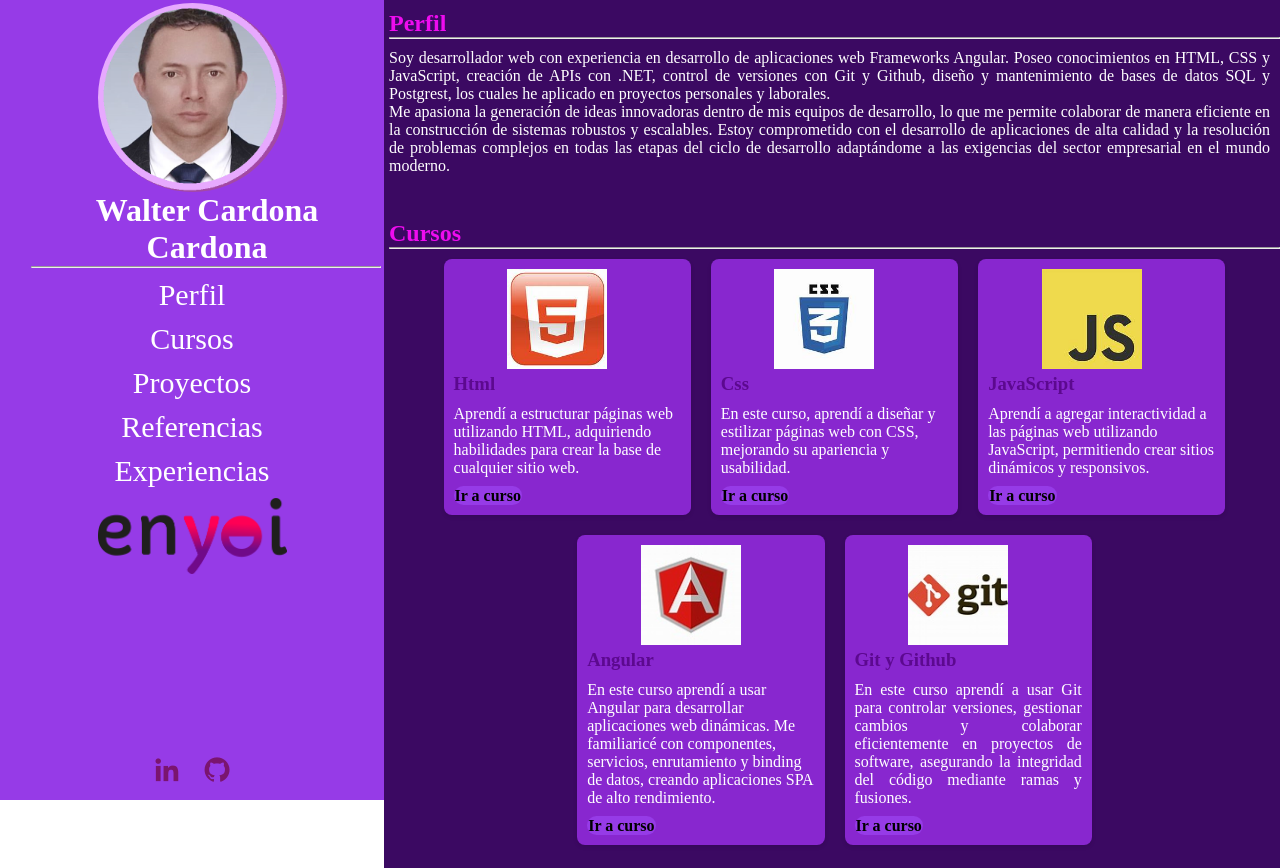
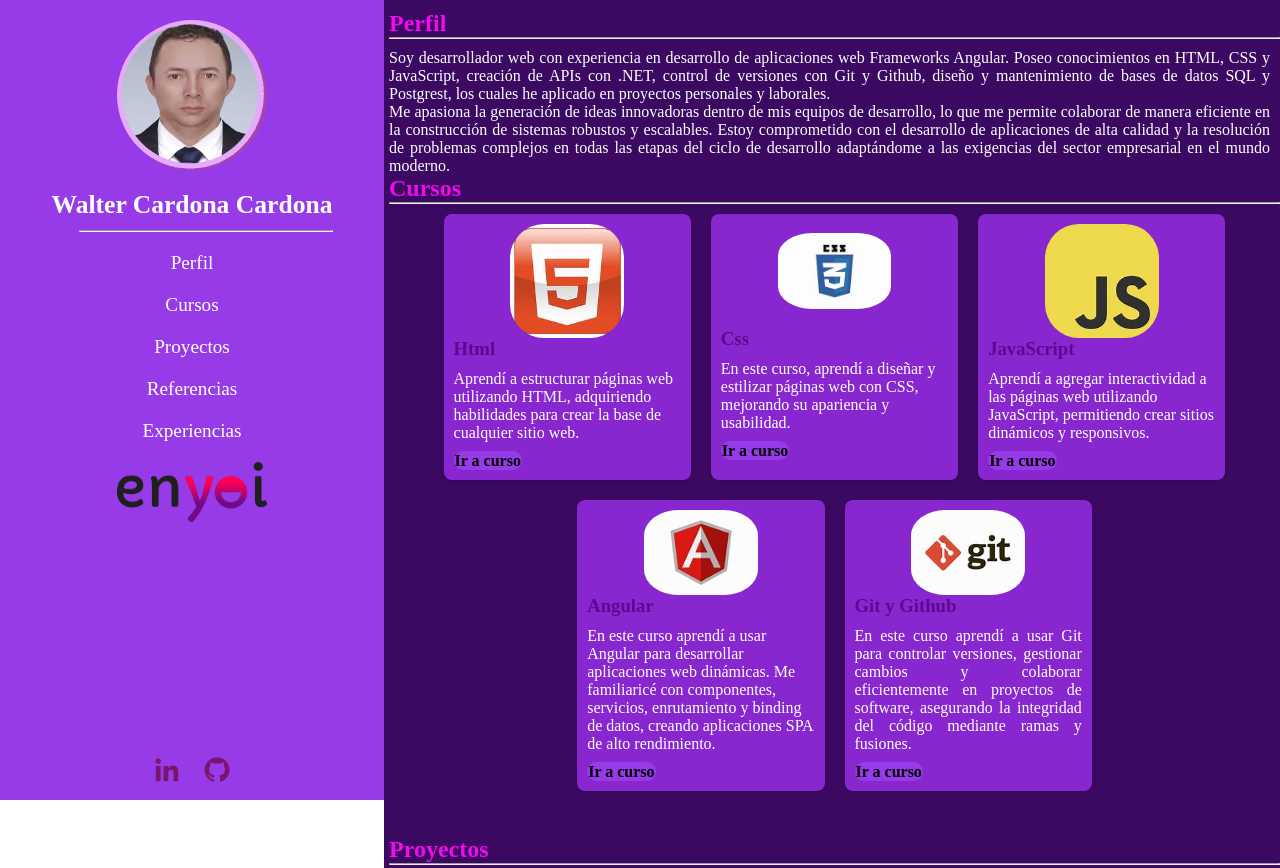
Before and after one commit to cardona0216/portafolio_enyoi, a plain HTML site: page index.html in a window 1280 px wide. Shown: the top 868 px of the page. Drawn offline with nearby package versions, Linux system fonts and the light colour scheme.

Commit message:
ajustes en estilos de la pagina

```diff
--- a/index.html
+++ b/index.html
@@ -17,17 +17,17 @@
             </div>
 
             <div class="container-name-profile">
-                <h1 class="name-profile" style="color: white;">Walter Cardona Cardona</h1>
+                <h1 class="name-profile">Walter Cardona Cardona</h1>
                 <hr style="margin-left: 28px;">
             </div>
 
             <nav class="navbar-profile">
-                <ul class="display-left">
-                    <li><a style="color: white;" href="#section-profile">Perfil</a></li>
-                    <li><a style="color: white;" href="#section-cursos">Cursos</a></li>
-                    <li><a style="color: white;" href="#section-projects">Proyectos</a></li>
-                    <li><a style="color: white;" href="#section-references">Referencias</a></li>
-                    <li><a style="color: white;" href="#section-experiences">Experiencias</a></li>
+                <ul>
+                    <li><a href="#section-profile">Perfil</a></li>
+                    <li><a href="#section-cursos">Cursos</a></li>
+                    <li><a href="#section-projects">Proyectos</a></li>
+                    <li><a href="#section-references">Referencias</a></li>
+                    <li><a href="#section-experiences">Experiencias</a></li>
                 </ul>
             </nav>
 
@@ -66,15 +66,15 @@
                 </p>
             </section>
 
-            <section  id="section-cursos" class="section-info section-projects">
+            <section  id="section-cursos" class="section-info section-project">
                 <h2>Cursos</h2>
                 <hr>
                 <div class="container-cursos">
                     <div class="card-cursos">
-                        <div class="container-img-card">
-                            <img  src="/assets/img/html.jpg" alt="">
+                        <div class="container-img-card" >
+                            <img class="img-card"  src="/assets/img/html.jpg" alt="">
                         </div>
-                        <div class="card-description-card">
+                        <div class="card-description-card" >
                             <h3>Html</h3>
                             <p>
                                 Aprendí a estructurar páginas web utilizando HTML, adquiriendo habilidades para crear la base de cualquier sitio web.
@@ -84,7 +84,7 @@
                     </div>
                     <div class="card-cursos">
                         <div class="container-img-card">
-                            <img style="width: 100px; height: 100px;" src="/assets/img/css.png" alt="">
+                            <img class="img-card" src="/assets/img/css.png" alt="">
                         </div>
                         <div class="card-description-card">
                             <h3>Css</h3>
@@ -96,7 +96,7 @@
                     </div>
                     <div class="card-cursos">
                         <div class="container-img-card">
-                            <img style="width: 100px; height: 100px;" src="/assets/img/js.png" alt="">
+                            <img class="img-card" src="/assets/img/js.png" alt="">
                         </div>
                         <div class="card-description-card">
                             <h3>JavaScript</h3>
@@ -108,7 +108,7 @@
                     </div>
                     <div class="card-cursos">
                         <div class="container-img-card">
-                            <img style="width: 100px; height: 100px;" src="/assets/img/angular.jpg" alt="">
+                            <img class="img-card" src="/assets/img/angular.jpg" alt="">
                         </div>
                         <div class="card-description-card">
                             <h3>Angular</h3>
@@ -121,7 +121,7 @@
                     </div>
                     <div class="card-cursos">
                         <div class="container-img-card">
-                            <img style="width: 100px; height: 100px;" src="/assets/img/git.png" alt="">
+                            <img class="img-card" src="/assets/img/git.png" alt="">
                         </div>
                         <div class="card-description-card">
                             <h3>Git y Github</h3>
@@ -143,8 +143,8 @@
                 <hr>
                 <div class="container-cards">
                     <div class="card-project">
-                        <div class="container-img-card">
-                            <img  src="/assets/img/proyectos.jpg" alt="">
+                        <div class="container-img-proyectos">
+                            <img class="img-card-proyectos" src="/assets/img/proyectos.jpg" alt="">
                         </div>
                         <div class="card-description-card">
                             <h3>Pagina web</h3>
@@ -155,8 +155,8 @@
                         </div>
                     </div>
                     <div class="card-project">
-                        <div class="container-img-card">
-                            <img style="width: 100px; height: 100px;" src="/assets/img/blog.jpg" alt="">
+                        <div class="container-img-proyectos">
+                            <img class="img-card-proyectos" src="/assets/img/blog.jpg" alt="">
                         </div>
                         <div class="card-description-card">
                             <h3>Blog</h3>
@@ -167,8 +167,8 @@
                         </div>
                     </div>
                     <div class="card-project">
-                        <div class="container-img-card">
-                            <img style="width: 100px; height: 100px;" src="/assets/img/api.jpg" alt="">
+                        <div class="container-img-proyectos">
+                            <img class="img-card-proyectos" src="/assets/img/api.jpg" alt="">
                         </div>
                         <div class="card-description-card">
                             <h3>Api</h3>
@@ -179,8 +179,8 @@
                         </div>
                     </div>
                     <div class="card-project">
-                        <div class="container-img-card">
-                            <img style="width: 100px; height: 100px;" src="/assets/img/crud.jpg" alt="">
+                        <div class="container-img-proyectos">
+                            <img class="img-card-proyectos" src="/assets/img/crud.jpg" alt="">
                         </div>
                         <div class="card-description-card">
                             <h3>Crud Angular</h3>
@@ -221,7 +221,7 @@
                     </div>
                 </div>
             </section>
-            <section id="section-experiences" class="section-projects">
+            <section id="section-experiences" class="section-project">
                 <h2>Experiencia</h2>
                 <hr>
                 <div class="section-experiencia" >
--- a/styles/left.css
+++ b/styles/left.css
@@ -1,10 +1,9 @@
 
 
 
-.left-container{
+.left-container {
     width: 30%;
     height: 100%;
-    /* background: linear-gradient(90deg, var(--terciary-color) 38%,  var(--first-color) 100%); */
     background: var(--first-color);
     display: flex;
     flex-direction: column;
@@ -12,16 +11,29 @@
     position: fixed;
     top: 0;
     justify-content: space-between;
-
+    padding: 10px;
+    box-sizing: border-box;
 }
 
-header {
+.left-container header {
     width: 100%;
     display: flex;
     flex-direction: column;
-    align-items: flex-start;
-    justify-content: center; /* Centra verticalmente los elementos en el header */
-    padding: 3px 3px;
+    align-items: center;
+    text-align: center;
+}
+
+.container-img-profile img,
+.container-img-logo img {
+    width: 80%;
+    height: auto;
+    max-width: 150px; /* Ajusta según sea necesario */
+    margin: 10px 0;
+}
+
+
+header .navbar-profile ul li a {
+    color: white; /* Cambia el color de los enlaces a blanco */
 
 }
 
@@ -37,17 +49,35 @@ header {
 }
 
 .img-profile {
-    max-width: 50%;
-    height: auto;
     border-radius: 50%; /* Solo si quieres que la imagen de perfil sea circular */
 
 }
 
 
 
+
 .name-profile {
-    text-align: center;
-    padding-left: 30px;
+    font-size: 2vw; /* Tamaño del texto relativo al ancho de la ventana */
+    margin: 10px 0;
+    color: white;
+}
+
+.navbar-profile ul li {
+    margin: 10px 0;
+}
+
+.navbar-profile ul li a {
+
+    font-size: 1.5vw; /* Tamaño del texto relativo al ancho de la ventana */
+}
+
+
+.navbar-profile ul {
+    display: flex;
+    flex-direction: column;
+    padding: 0;
+    list-style: none;
+    width: 100%;
 }
 
 .container-img-logo{
@@ -55,13 +85,6 @@ header {
     justify-content: center;
     align-items: center;
     width: 100%; /* Ajusta según sea necesario */
-}
-
-.img-logo{
-    max-width: 50%;
-
-
-
 }
 
 .navbar-profile {
@@ -98,12 +121,3 @@ footer.navbar-social-networks{
 .navbar-social-networks li {
     margin: 0 10px;
 }
-
-.navbar-profile li {
-    margin-bottom: 10px; /* Ajusta el espacio entre los elementos según sea necesario */
-}
-
-.perfil{
-    text-align: justify;
-    padding-right: 10px;
-}
--- a/styles/right.css
+++ b/styles/right.css
@@ -9,6 +9,11 @@
     padding-left: 5px;
     padding-top: 10px;
     /* Otros estilos necesarios */
+}
+
+.perfil{
+    text-align: justify;
+    padding-right: 10px;
 }
 
 .section-projects{
@@ -113,14 +118,34 @@
 .container-img-card {
     flex-shrink: 0; /* Evita que la imagen se reduzca */
     margin-right: 20px; /* Espacio entre la imagen y la descripción */
+    display: flex;
+    justify-content: center;
+    align-items: center;
+    width: 100%; /* Ajusta según sea necesario */
+
+}
+
+.container-img-proyectos {
+    flex-shrink: 0; /* Evita que la imagen se reduzca */
+    margin-right: 20px; /* Espacio entre la imagen y la descripción */
+
+
+}
+
+.img-card{
+    max-width: 50%;
+    height: auto;
+    border-radius: 30%;
+}
+
+.img-card-proyectos{
+    width: 100px;
+    height: 100px;
+    border-radius: 30%;
 }
 
 
-.container-img-card img {
-    width: 100px;
-    height: 100px;
-    object-fit: cover;
-}
+
 
 .card-description-card {
     flex-grow: 1; /* Permite que la descripción ocupe el espacio restante */
```
